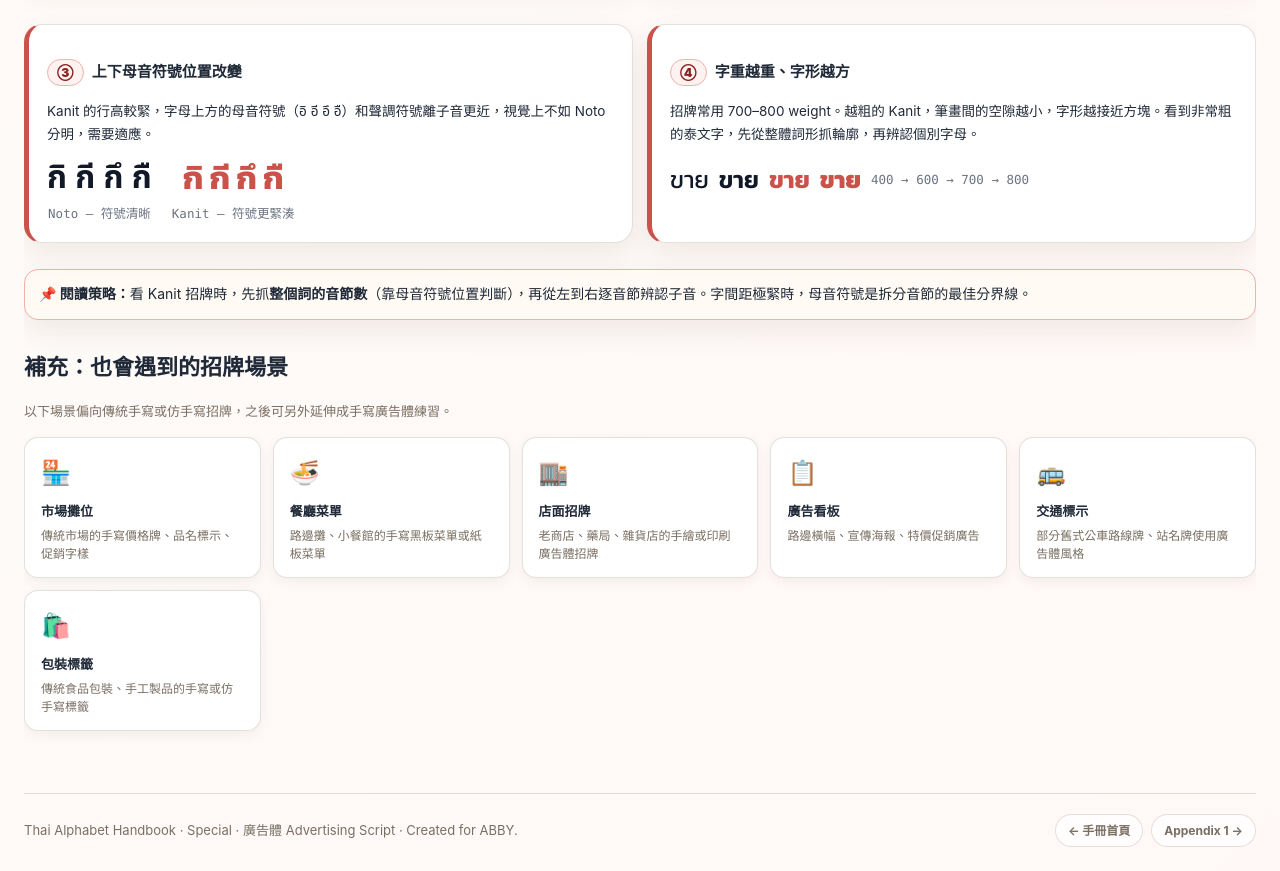
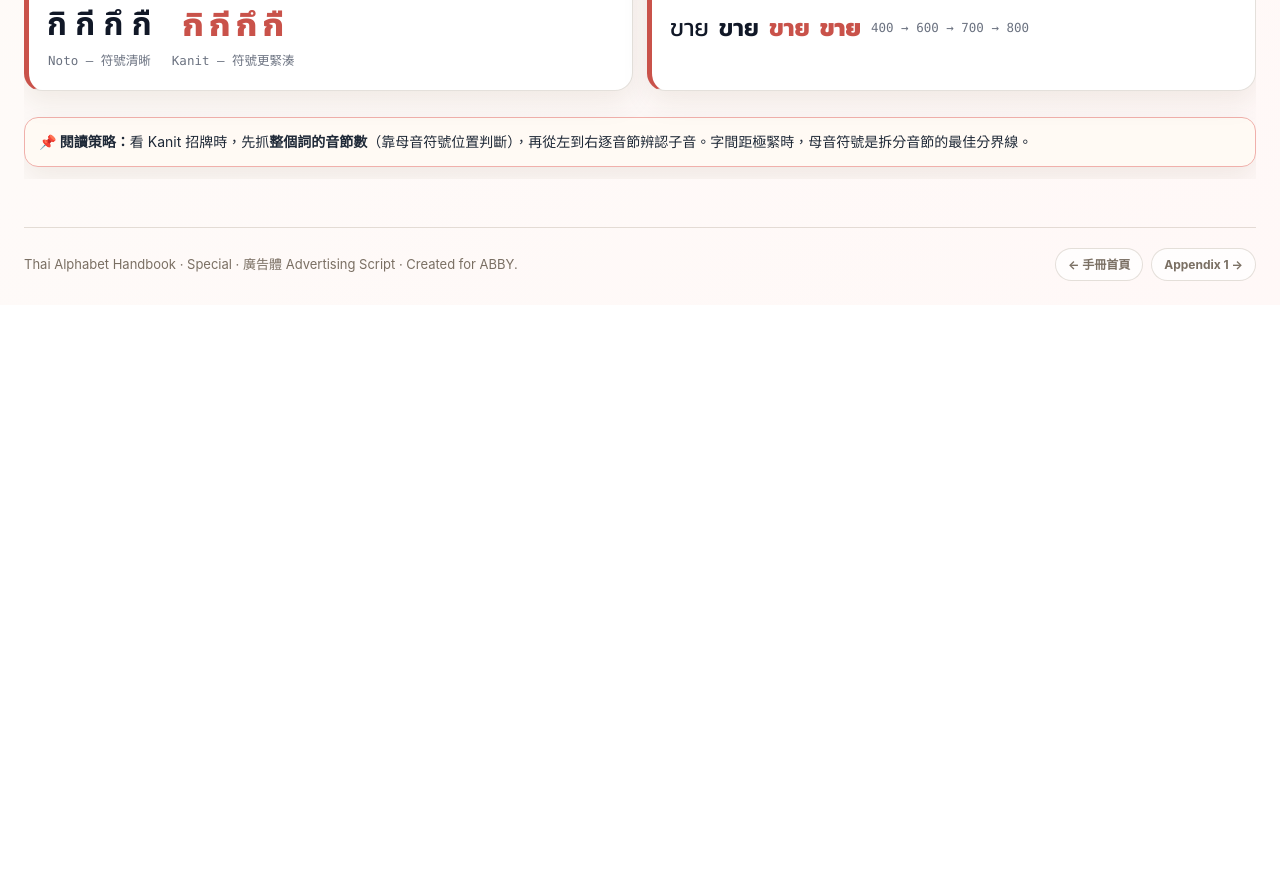
Before and after one commit to abbyyyli/thai_alphabet, a plain HTML site: page Thai Alphabet Handbook｜Special｜廣告體 Advertising Script.html in a window 1280 px wide. Shown: the part 1521-2392 px from the top of the page. After the commit the page ends 1826 px from the top, so only its background shows below. Drawn offline with Linux system fonts and the light colour scheme.

Commit message:
Add files via upload

```diff
--- a/Thai Alphabet Handbook｜Special｜廣告體 Advertising Script.html
+++ b/Thai Alphabet Handbook｜Special｜廣告體 Advertising Script.html
@@ -374,7 +374,6 @@ summary{cursor:pointer;font-weight:900;font-size:14px}
 <div class="scene-card"><div class="scene-icon">📋</div><div class="scene-title">促銷海報</div><div class="scene-desc">7-Eleven、Big C、Lotus's 等連鎖店的促銷貼紙</div></div>
 <div class="scene-card"><div class="scene-icon">🍜</div><div class="scene-title">餐廳菜單板</div><div class="scene-desc">電腦輸出的看板菜單、電子顯示屏</div></div>
 <div class="scene-card"><div class="scene-icon">🚌</div><div class="scene-title">交通廣告</div><div class="scene-desc">公車、BTS、MRT 站內廣告看板</div></div>
-<div class="scene-card"><div class="scene-icon">🏪</div><div class="scene-title">市場攤位</div><div class="scene-desc">印刷價格牌、品名標示（愈來愈少手寫）</div></div>
 <div class="scene-card"><div class="scene-icon">📱</div><div class="scene-title">數位廣告</div><div class="scene-desc">LINE 貼圖、FB 廣告、IG 貼文的泰文字</div></div>
 </div>
 <h2>Kanit 的三個閱讀重點</h2>
@@ -436,30 +435,7 @@ summary{cursor:pointer;font-weight:900;font-size:14px}
 <div class="note" style="border-color:var(--coral-mid)">
 <strong>📌 閱讀策略：</strong>看 Kanit 招牌時，先抓<strong>整個詞的音節數</strong>（靠母音符號位置判斷），再從左到右逐音節辨認子音。字間距極緊時，母音符號是拆分音節的最佳分界線。
 </div>
-<h2>補充：也會遇到的招牌場景</h2><p style="font-size:13px;color:var(--muted);margin-bottom:12px">以下場景偏向傳統手寫或仿手寫招牌，之後可另外延伸成手寫廣告體練習。</p><div class="scene-grid"><div class="scene-card">
-<div class="scene-icon">🏪</div>
-<div class="scene-title">市場攤位</div>
-<div class="scene-desc">傳統市場的手寫價格牌、品名標示、促銷字樣</div>
-</div><div class="scene-card">
-<div class="scene-icon">🍜</div>
-<div class="scene-title">餐廳菜單</div>
-<div class="scene-desc">路邊攤、小餐館的手寫黑板菜單或紙板菜單</div>
-</div><div class="scene-card">
-<div class="scene-icon">🏬</div>
-<div class="scene-title">店面招牌</div>
-<div class="scene-desc">老商店、藥局、雜貨店的手繪或印刷廣告體招牌</div>
-</div><div class="scene-card">
-<div class="scene-icon">📋</div>
-<div class="scene-title">廣告看板</div>
-<div class="scene-desc">路邊橫幅、宣傳海報、特價促銷廣告</div>
-</div><div class="scene-card">
-<div class="scene-icon">🚌</div>
-<div class="scene-title">交通標示</div>
-<div class="scene-desc">部分舊式公車路線牌、站名牌使用廣告體風格</div>
-</div><div class="scene-card">
-<div class="scene-icon">🛍️</div>
-<div class="scene-title">包裝標籤</div>
-<div class="scene-desc">傳統食品包裝、手工製品的手寫或仿手寫標籤</div>
+
 </div></div>
 </div><div class="tab" id="tab-rules">
 <h2>Kanit 閱讀規則</h2>
```
